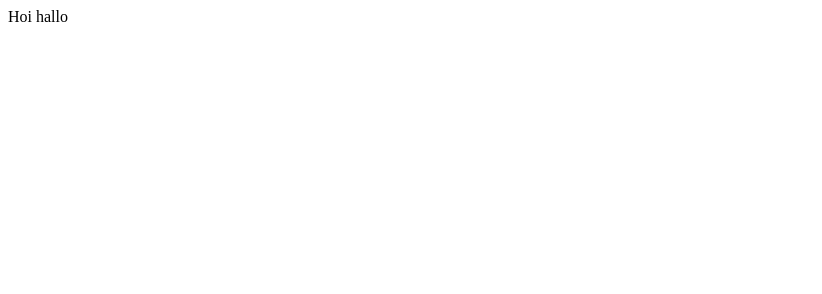
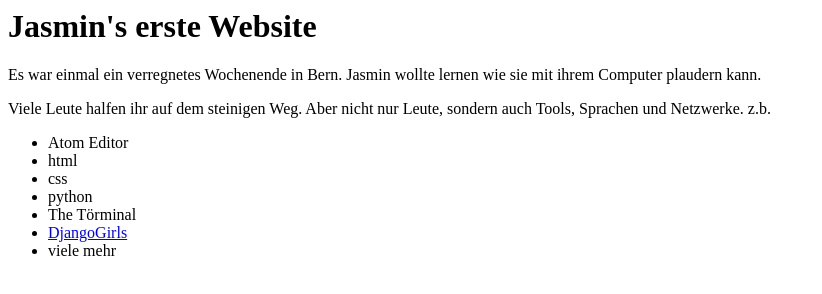
Before and after one commit to bissig/bissig.github.io, a plain HTML site: page index.html in a window 1280 px wide. Shown: the whole page, without its empty margins (0-822 px from the left). Drawn offline with Linux system fonts and the light colour scheme.

Commit message:
adding html

```diff
--- a/index.html
+++ b/index.html
@@ -1 +1,20 @@
-Hoi hallo
+<html>
+  <head>
+    <title>Bissig Web</title>
+  </head>
+  <body>
+    <h1>Jasmin's erste Website</h1>
+    <p>Es war einmal ein verregnetes Wochenende in Bern. Jasmin wollte lernen wie sie mit ihrem Computer plaudern kann.</p>
+    <p>Viele Leute halfen ihr auf dem steinigen Weg. Aber nicht nur Leute, sondern auch Tools, Sprachen und Netzwerke. z.b.</p>
+    <ul>
+      <li>Atom Editor</li>
+      <li>html</li>
+      <li>css</li>
+      <li>python</li>
+      <li>The Törminal</li>
+      <li><a href="djangogirls.org">DjangoGirls</a></li>
+      <li>viele mehr</li>
+    </ul>
+
+  </body>
+</html>
```
